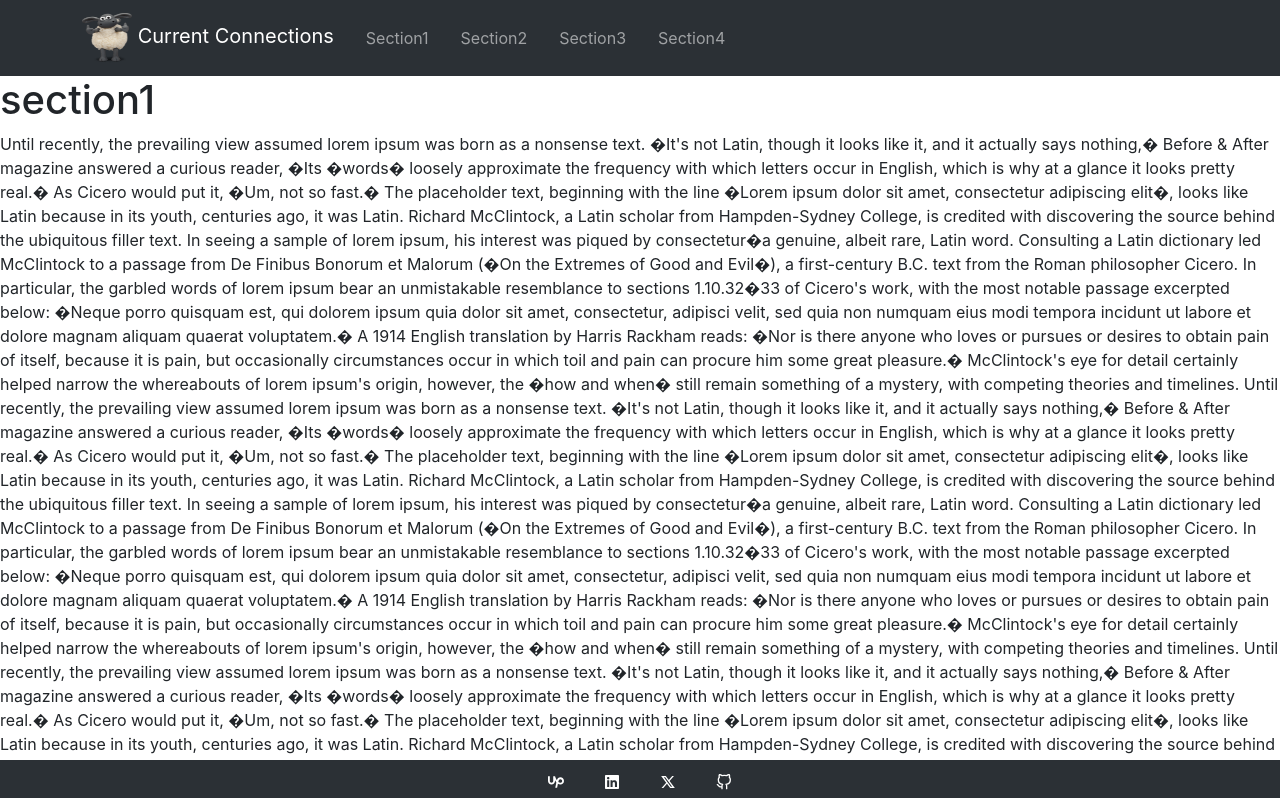
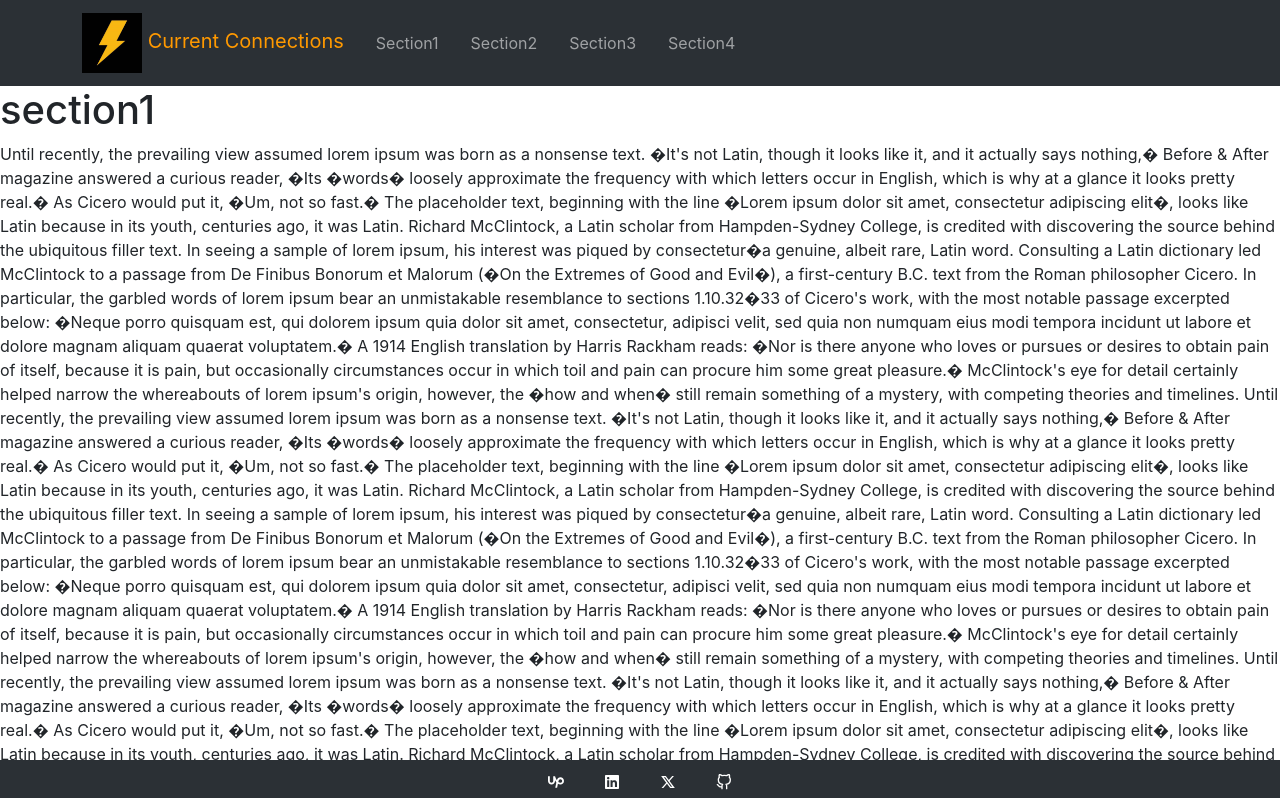
Before and after one commit to Gooberin95/electricslide, a React (Create React App) app: page / in a window 1280 px wide. Shown: the top 798 px of the page. Built offline with nearby package versions, Linux system fonts and the light colour scheme.

Commit message:
adding color

```diff
--- a/src/Topnav.js
+++ b/src/Topnav.js
@@ -1,4 +1,4 @@
-import logo from './sheep.png';
+import logo from './currentlogo.png';
 import { Link as ScrollLink, animateScroll as scroll } from 'react-scroll';
 import React from 'react';
 import Navbar from 'react-bootstrap/Navbar';
@@ -11,14 +11,15 @@ function Topnav() {
 		<>
 		<Navbar expand="lg" className="bg-body-tertiary" bg="dark" data-bs-theme="dark">
 		 <Container>
-		 <Navbar.Brand>
-		 <img alt="" src={logo} width="50" height="50"/>
+		 <Navbar.Brand style={{color: "#ff9900"}}>
+		 <img alt="" src={logo} width="60"  height="60"/>
 		 {' '}
+
 		Current Connections
 		</Navbar.Brand>
 		<Navbar.Toggle aria-controls="basic-navbar-nav"/>
 		<Navbar.Collapse id="basic-navbar-nav">
-			<Nav className="me-auto" style={{color: "white"}}>
+			<Nav className="me-auto">
 				<Nav.Link>
 					<ScrollLink to="section1" spy={true} smooth={true} offset={-70} duration={500} className="nav-link">
 					Section1
```
Also changed, not shown: src/currentlogo.png (added), 1 other file (tests, documents, lock files or other folders).
